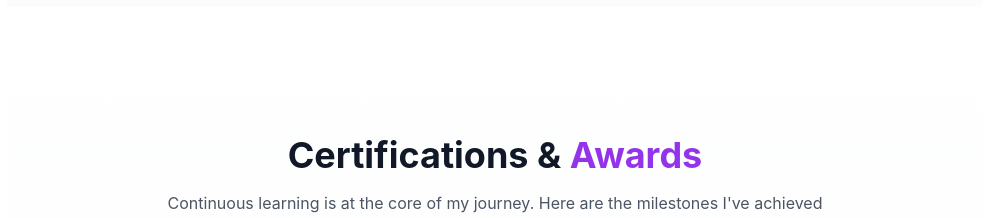
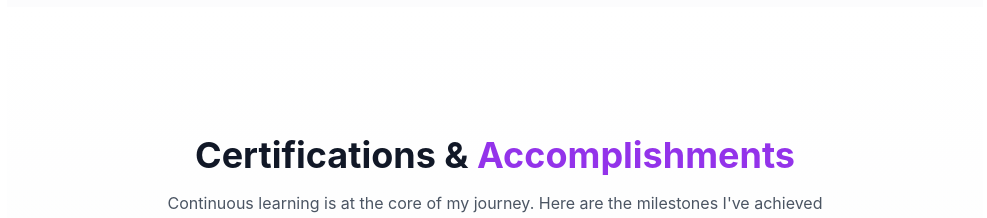
Before and after one commit to aissamani/amani-portfolio, a React (Vite) app: page / in a window 1280 px wide. Shown: the part 4060-4278 px from the top of the page, without its empty margins (145-1132 px from the left). Built offline with nearby package versions, Linux system fonts and the light colour scheme.

Commit message:
Update Certificates.jsx

```diff
--- a/src/components/Certificates.jsx
+++ b/src/components/Certificates.jsx
@@ -133,7 +133,7 @@ export default function Certificates() {
             whileInView={{ opacity: 1, y: 0 }}
             className="text-3xl md:text-4xl font-bold text-gray-900 mb-4"
           >
-            Certifications & <span className="text-purple-600">Awards</span>
+            Certifications & <span className="text-purple-600">Accomplishments</span>
           </motion.h2>
           <p className="text-gray-600 max-w-2xl mx-auto">
             Continuous learning is at the core of my journey. Here are the milestones I've achieved in Data Science and AI.
```
